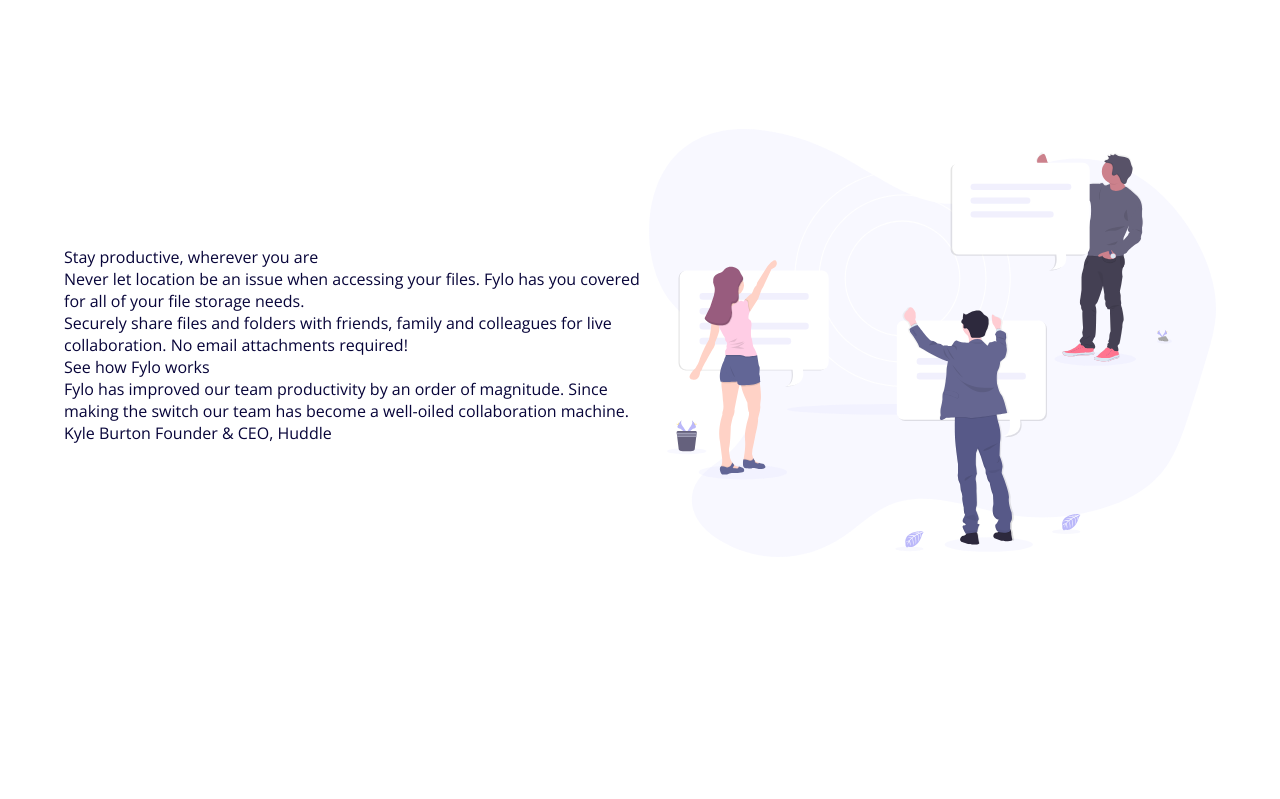
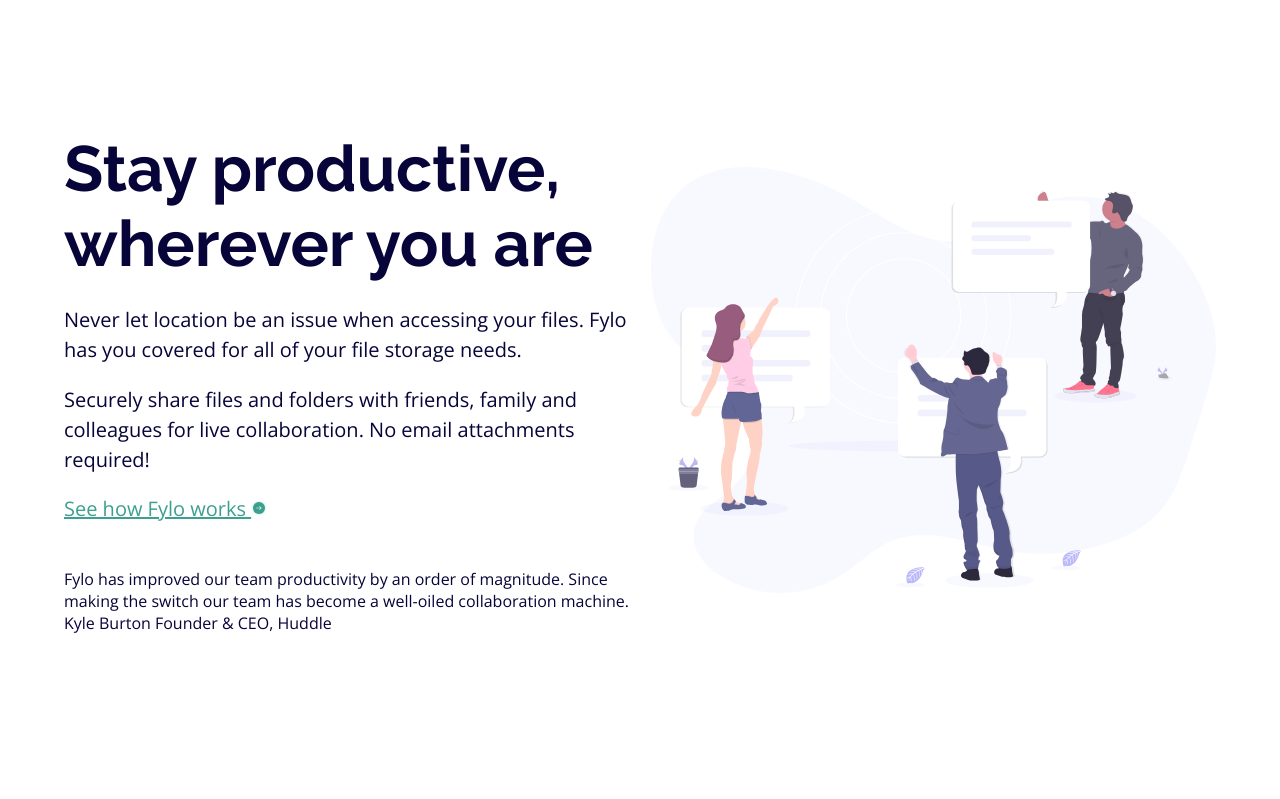
Before and after one commit to Yussif20/fylo-landing-page, a plain HTML site: page index.html in a window 1280 px wide. Shown: the part 760-1559 px from the top of the page. Drawn offline with nearby package versions, Linux system fonts and the light colour scheme.

Commit message:
adding the features section pt.1

```diff
--- a/components/_features.scss
+++ b/components/_features.scss
@@ -3,3 +3,16 @@
   align-items: center;
   justify-content: center;
 }
+.features__content-text {
+  line-height: 1.5;
+  font-size: 2rem;
+  margin-bottom: 2rem;
+}
+.features__content-link {
+  color: var(--moderate-cyan);
+  text-decoration: underline;
+  font-weight: semi-bold;
+  display: inline-block;
+  font-size: 2rem;
+  margin-bottom: 4.6rem;
+}
--- a/components/_general.scss
+++ b/components/_general.scss
@@ -3,9 +3,13 @@ body {
   color: var(--very-dark--blue);
   font-family: "Open Sans", sans-serif;
 }
-.heading {
+h1,
+h2,
+h3 {
+  font-size: 6.4rem;
   font-family: "Raleway", sans-serif;
   font-weight: 700;
+  margin-bottom: 2.4rem;
 }
 .container {
   max-width: 90%;
--- a/components/_hero.scss
+++ b/components/_hero.scss
@@ -3,12 +3,6 @@
   align-items: center;
   justify-content: center;
   gap: 2.5rem;
-}
-.hero__content-heading {
-  font-size: 6.4rem;
-  font-family: "Raleway", sans-serif;
-  font-weight: 700;
-  margin-bottom: 2.2rem;
 }
 .hero__content-text {
   line-height: 1.5;
--- a/index.html
+++ b/index.html
@@ -58,18 +58,25 @@
           </div>
         </section>
         <!-- Hero End  -->
+
+        <!-- Features Start  -->
         <section class="features">
           <div class="features__content">
-            <h2>Stay productive, wherever you are</h2>
-            <p>
+            <h2 class="features__content-heading">
+              Stay productive, wherever you are
+            </h2>
+            <p class="features__content-text">
               Never let location be an issue when accessing your files. Fylo has
               you covered for all of your file storage needs.
             </p>
-            <p>
+            <p class="features__content-text">
               Securely share files and folders with friends, family and
               colleagues for live collaboration. No email attachments required!
             </p>
-            <a href="#">See how Fylo works</a>
+            <a class="features__content-link" href="#"
+              >See how Fylo works
+              <img src="images/icon-arrow.svg" alt="right arrow"
+            /></a>
             <div class="features__content-testimonial">
               <p>
                 Fylo has improved our team productivity by an order of
@@ -85,6 +92,8 @@
             <img src="images/illustration-2.svg" alt="" />
           </div>
         </section>
+        <!-- Features End  -->
+
         <section class="contact">
           <div class="contact__text">
             <h3>Get early access today</h3>
```
Also changed, not shown: styles/style.css, 1 other file.
